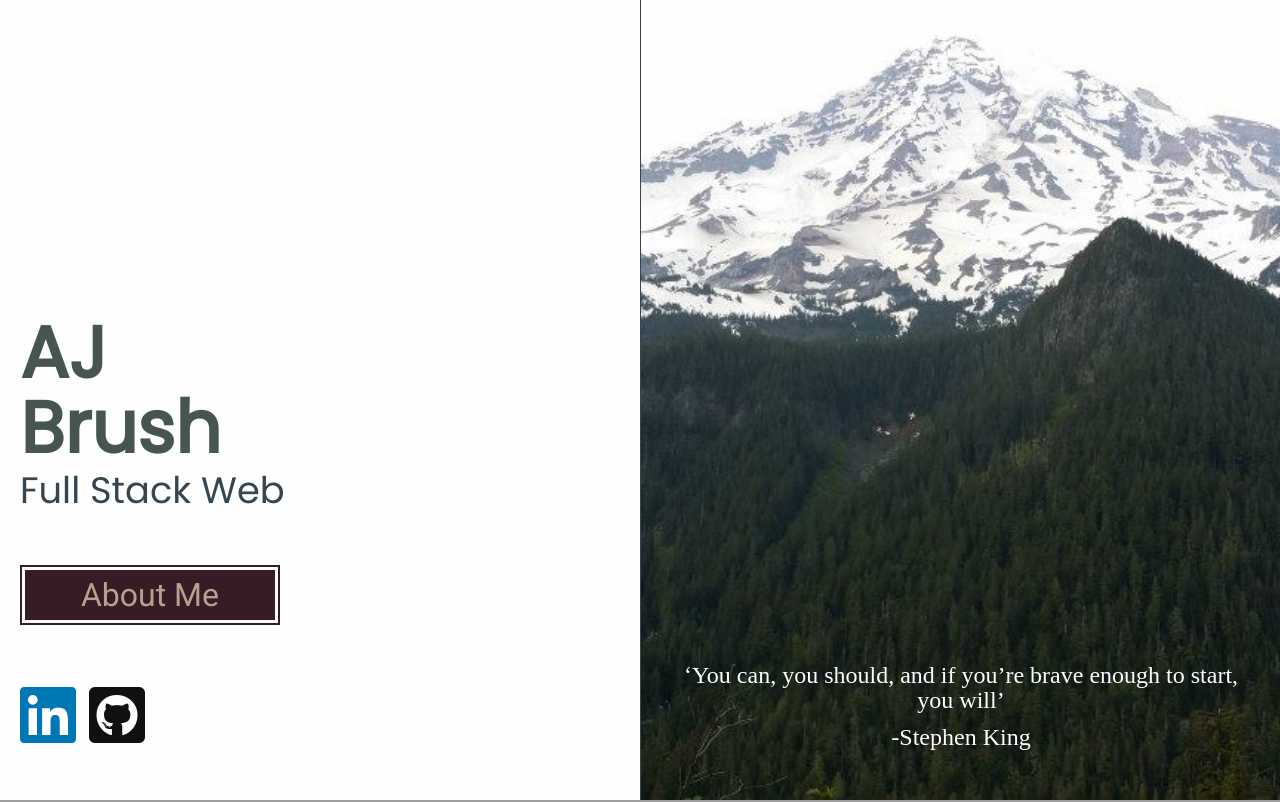
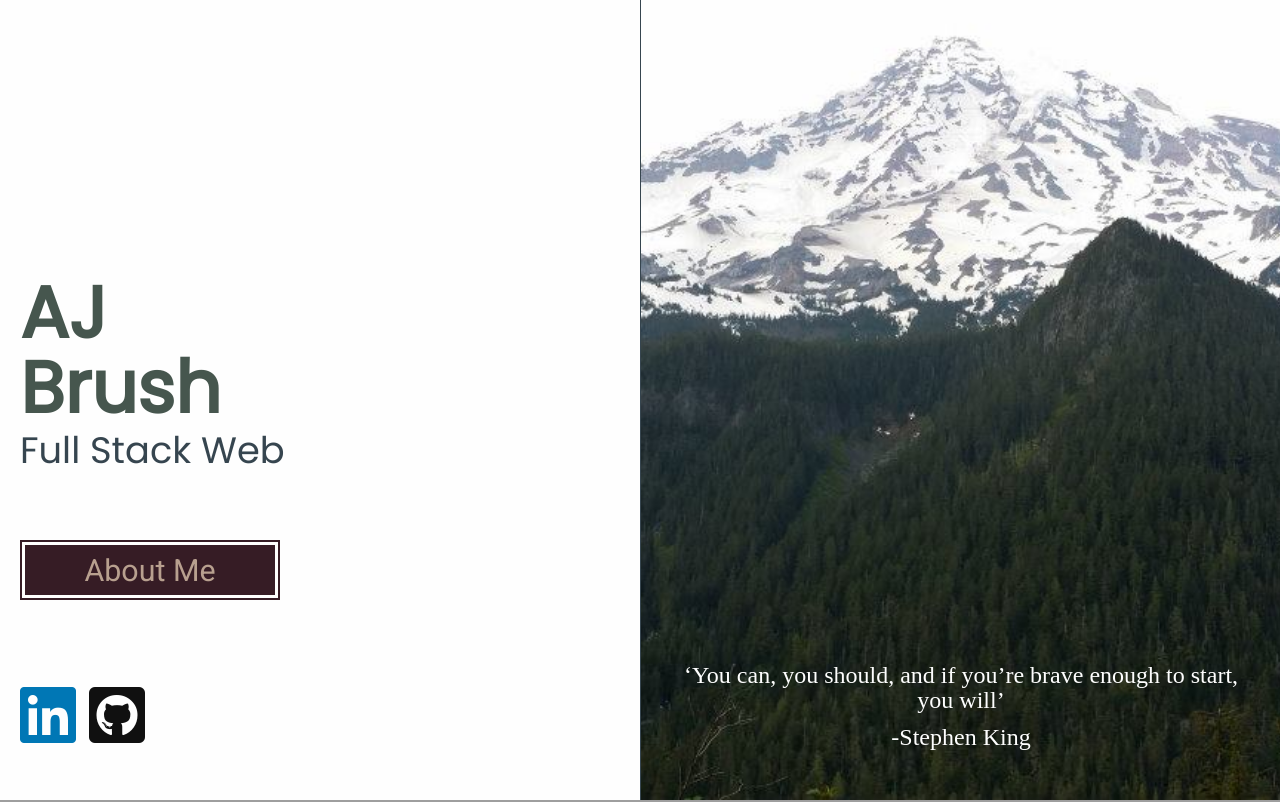
Before and after one commit to ajb85/simple-portfolio, a React (Create React App) app: page / in a window 1280 px wide. Shown: the top 802 px of the page. Built offline with nearby package versions, Linux system fonts and the light colour scheme; grey boxes are pictures that could not be loaded; some icons are missing.

Commit message:
Fixes vertical rhythm in mixins

```diff
--- a/src/css/mixins.scss
+++ b/src/css/mixins.scss
@@ -1,14 +1,15 @@
 @import "./sassVariables.scss";
 
-@mixin underline($color, $time: 0.25s, $margin: 0) {
+@mixin underline($color, $time: 0.25s, $margin: $lh) {
+  $height: 2px;
   &::after {
     content: "";
     display: block;
     width: 0;
-    height: 3px;
+    height: $height;
     background: $color;
     transition: width $time;
-    margin-top: $margin;
+    margin-top: calc($margin - $height);
   }
   &.active::after {
     width: 100%;
@@ -22,21 +23,25 @@
   }
 }
 
-@mixin moveButton($botMargin: 0px) {
+@mixin moveButton($margin: $lh) {
+  $bMargin: 3px;
+  $border: 2px;
   $trans: 0.5s;
-  border: 2px solid $accent;
+  border: $border solid $accent;
   transition: border $trans;
   cursor: pointer;
-  margin-top: $botMargin;
+  margin-top: $margin - 2 * $border - 2 * $bMargin;
+  margin-bottom: $margin;
 
   button {
     border: none;
     background-color: $accent;
     color: $tertiaryColor;
-    margin: 3px;
+    margin: $bMargin;
+    padding: 0;
     width: 250px;
     height: 2 * $lh;
-    font-size: 2rem;
+    font-size: 1.9rem;
     cursor: pointer;
     transition: background-color $trans, color $trans;
 
```
